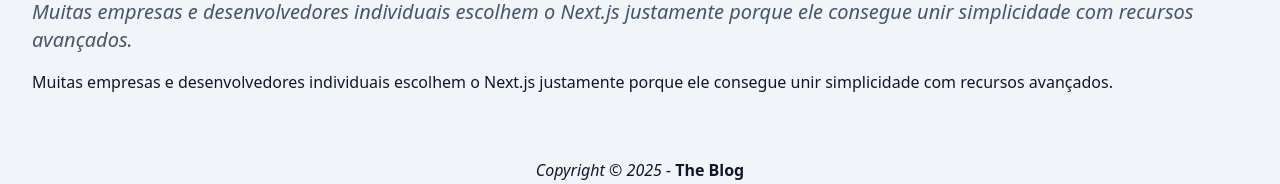
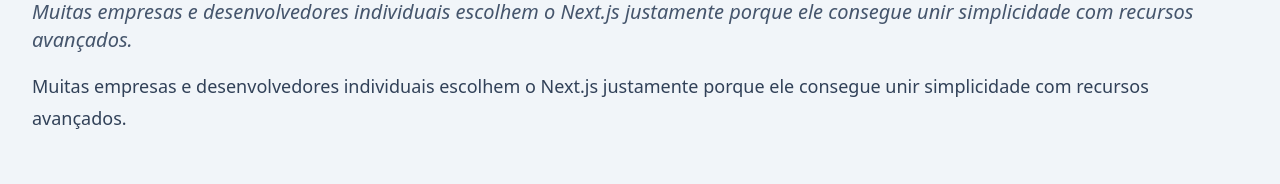
Before and after one commit to brunohhomem/blog-next, a Next.js app: page /post/como-a-escrita-pode-mudar-sua-carreira in a window 1280 px wide. Shown: the part 1208-1392 px from the top of the page. Built offline with nearby package versions, Linux system fonts and the light colour scheme.

Commit message:
feat: add components (SafeMarkdown) - read

```diff
--- a/package.json
+++ b/package.json
@@ -13,11 +13,15 @@
     "date-fns": "^4.1.0",
     "next": "15.4.5",
     "react": "19.1.0",
-    "react-dom": "19.1.0"
+    "react-dom": "19.1.0",
+    "react-markdown": "^10.1.0",
+    "rehype-sanitize": "^6.0.0",
+    "remark-gfm": "^4.0.1"
   },
   "devDependencies": {
     "@eslint/eslintrc": "^3",
     "@tailwindcss/postcss": "^4",
+    "@tailwindcss/typography": "^0.5.16",
     "@types/node": "^20",
     "@types/react": "^19",
     "@types/react-dom": "^19",
--- a/src/app/globals.css
+++ b/src/app/globals.css
@@ -1 +1,2 @@
 @import "tailwindcss";
+@plugin "@tailwindcss/typography";
--- /dev/null
+++ b/src/components/SafeMarkdown/index.tsx
@@ -0,0 +1,44 @@
+import clsx from "clsx"
+import ReactMarkdown from "react-markdown"
+import rehypeSanitize from "rehype-sanitize"
+import remarkGfm from "remark-gfm"
+
+type SafeMarkdownProps = {
+  markdown: string
+}
+
+export function SafeMarkdown({ markdown }: SafeMarkdownProps) {
+  return (
+    <div className={
+      clsx(
+        'prose prose-slate',
+        'w-full max-w-none',
+        'overflow-hidden',
+        'prose-a:transition',
+        'prose-a:no-underline',
+        'prose-a:text-blue-500',
+        'prose-a:hover:text-blue-700',
+        'prose-a:hover:underline',
+        'prose-img:mx-auto',
+        'md:prose-lg'
+      )
+    }>
+      <ReactMarkdown
+        rehypePlugins={[rehypeSanitize]}
+        remarkPlugins={[remarkGfm]}
+        components={{
+          table: ({ node, ...props }) => {
+            if (!node?.children) return ''
+
+            return (
+              <div className="overflow-x-auto">
+                <table className="w-full min-w-[600px]"{...props} />
+              </div>
+            )
+          }
+        }}>
+        {markdown}
+      </ReactMarkdown>
+    </div>
+  )
+}
--- a/src/components/SinglePost/index.tsx
+++ b/src/components/SinglePost/index.tsx
@@ -2,6 +2,7 @@
 import Image from "next/image";
 import { PostHeading } from "../PostHeading";
 import { PostDate } from "../PostDate";
+import { SafeMarkdown } from "../SafeMarkdown";
 
 type SinglePostProps = {
   slug: string
@@ -36,9 +37,7 @@
         {post.excerpt}
       </p>
 
-      <div>
-        {post.content}
-      </div>
+      <SafeMarkdown markdown={post.content} />
     </article>
   );
 }
```
Also changed, not shown: 1 other file (tests, documents, lock files or other folders).
